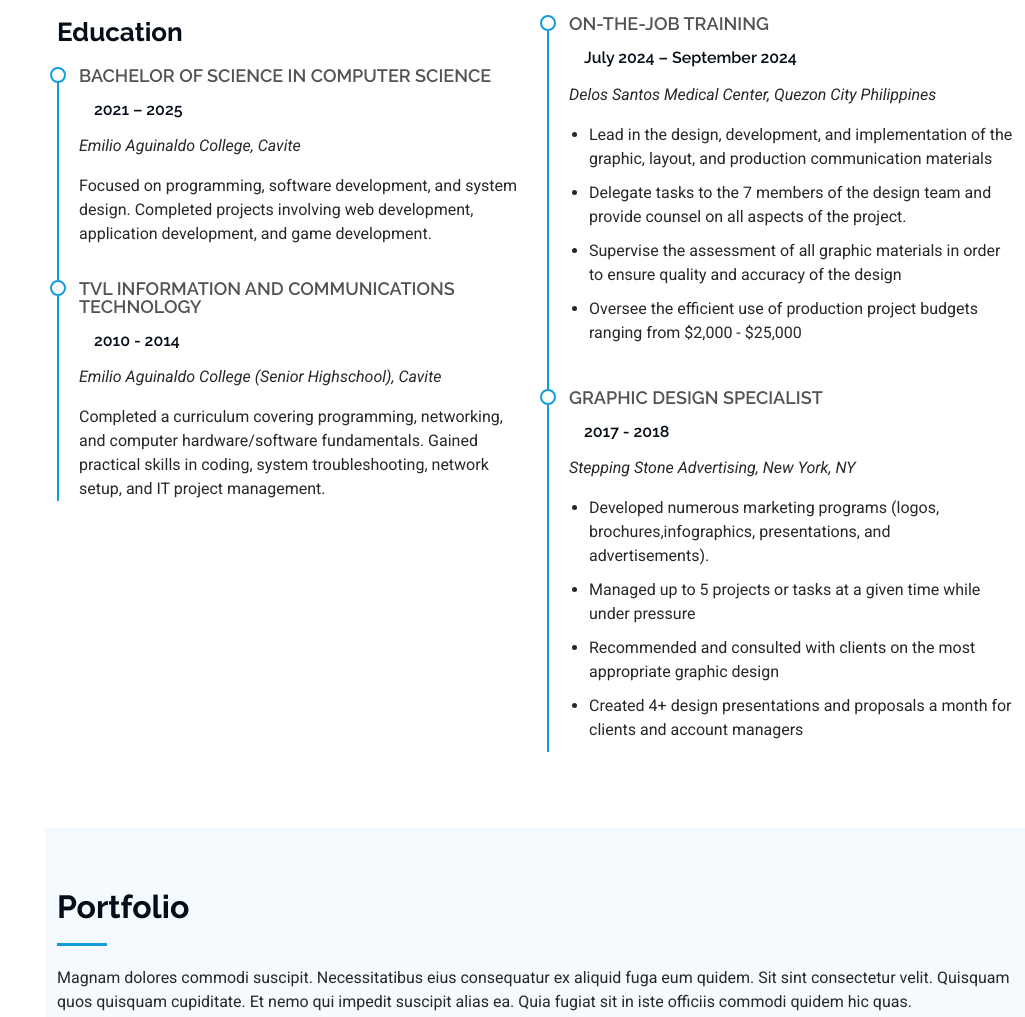
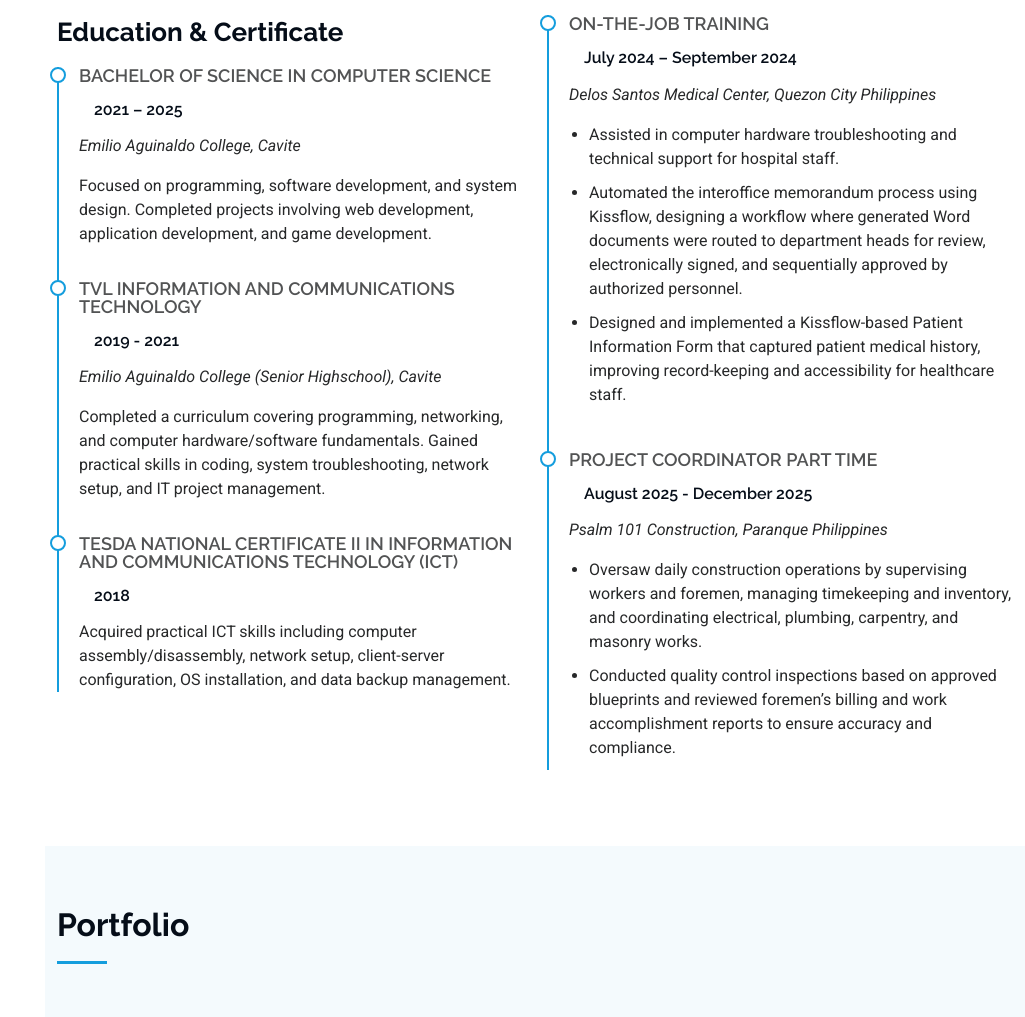
Before and after one commit to Lanzxy159/Adada, a plain HTML site: page iPortfolio-1.0.0/index.html in a window 1280 px wide. Shown: the part 2311-3328 px from the top of the page, without its empty margins (255-1280 px from the left). Drawn offline with Linux system fonts and the light colour scheme.

Commit message:
Fourth edit

```diff
--- a/iPortfolio-1.0.0/index.html
+++ b/iPortfolio-1.0.0/index.html
@@ -228,7 +228,7 @@
 
           <div class="col-lg-6" data-aos="fade-up" data-aos-delay="100">
             <h3 class="resume-title">Sumary</h3>
-            <h3 class="resume-title">Education</h3>
+            <h3 class="resume-title">Education & Certificate</h3>
             <div class="resume-item">
               <h4>Bachelor of Science in Computer Science</h4>
               <h5>2021 – 2025</h5>
@@ -238,9 +238,15 @@
 
             <div class="resume-item">
               <h4>TVL Information and Communications Technology</h4>
-              <h5>2010 - 2014</h5>
+              <h5>2019 - 2021</h5>
               <p><em>Emilio Aguinaldo College (Senior Highschool), Cavite</em></p>
               <p>Completed a curriculum covering programming, networking, and computer hardware/software fundamentals. Gained practical skills in coding, system troubleshooting, network setup, and IT project management.</p>
+            </div><!-- Edn Resume Item -->
+
+            <div class="resume-item">
+              <h4>TESDA National Certificate II in Information and Communications Technology (ICT)</h4>
+              <h5>2018</h5>
+              <p>Acquired practical ICT skills including computer assembly/disassembly, network setup, client-server configuration, OS installation, and data backup management.</p>
             </div><!-- Edn Resume Item -->
 
           </div>
@@ -252,22 +258,19 @@
               <h5>July 2024 – September 2024</h5>
               <p><em>Delos Santos Medical Center, Quezon City Philippines</em></p>
               <ul>
-                <li>Lead in the design, development, and implementation of the graphic, layout, and production communication materials</li>
-                <li>Delegate tasks to the 7 members of the design team and provide counsel on all aspects of the project. </li>
-                <li>Supervise the assessment of all graphic materials in order to ensure quality and accuracy of the design</li>
-                <li>Oversee the efficient use of production project budgets ranging from $2,000 - $25,000</li>
+                <li>Assisted in computer hardware troubleshooting and technical support for hospital staff.</li>
+                <li>Automated the interoffice memorandum process using Kissflow, designing a workflow where generated Word documents were routed to department heads for review, electronically signed, and sequentially approved by authorized personnel.</li>
+                <li>Designed and implemented a Kissflow-based Patient Information Form that captured patient medical history, improving record-keeping and accessibility for healthcare staff.</li>
               </ul>
             </div><!-- Edn Resume Item -->
 
             <div class="resume-item">
-              <h4>Graphic design specialist</h4>
-              <h5>2017 - 2018</h5>
-              <p><em>Stepping Stone Advertising, New York, NY</em></p>
+              <h4>Project Coordinator Part time</h4>
+              <h5>August 2025 - December 2025</h5>
+              <p><em>Psalm 101 Construction, Paranque Philippines</em></p>
               <ul>
-                <li>Developed numerous marketing programs (logos, brochures,infographics, presentations, and advertisements).</li>
-                <li>Managed up to 5 projects or tasks at a given time while under pressure</li>
-                <li>Recommended and consulted with clients on the most appropriate graphic design</li>
-                <li>Created 4+ design presentations and proposals a month for clients and account managers</li>
+                <li>Oversaw daily construction operations by supervising workers and foremen, managing timekeeping and inventory, and coordinating electrical, plumbing, carpentry, and masonry works.</li>
+                <li>Conducted quality control inspections based on approved blueprints and reviewed foremen’s billing and work accomplishment reports to ensure accuracy and compliance.</li>
               </ul>
             </div><!-- Edn Resume Item -->
 
@@ -285,11 +288,9 @@
       <!-- Section Title -->
       <div class="container section-title" data-aos="fade-up">
         <h2>Portfolio</h2>
-        <p>Magnam dolores commodi suscipit. Necessitatibus eius consequatur ex aliquid fuga eum quidem. Sit sint consectetur velit. Quisquam quos quisquam cupiditate. Et nemo qui impedit suscipit alias ea. Quia fugiat sit in iste officiis commodi quidem hic quas.</p>
       </div><!-- End Section Title -->
 
       <div class="container">
-
         <div class="isotope-layout" data-default-filter="*" data-layout="masonry" data-sort="original-order">
 
           <ul class="portfolio-filters isotope-filters" data-aos="fade-up" data-aos-delay="100">
```
